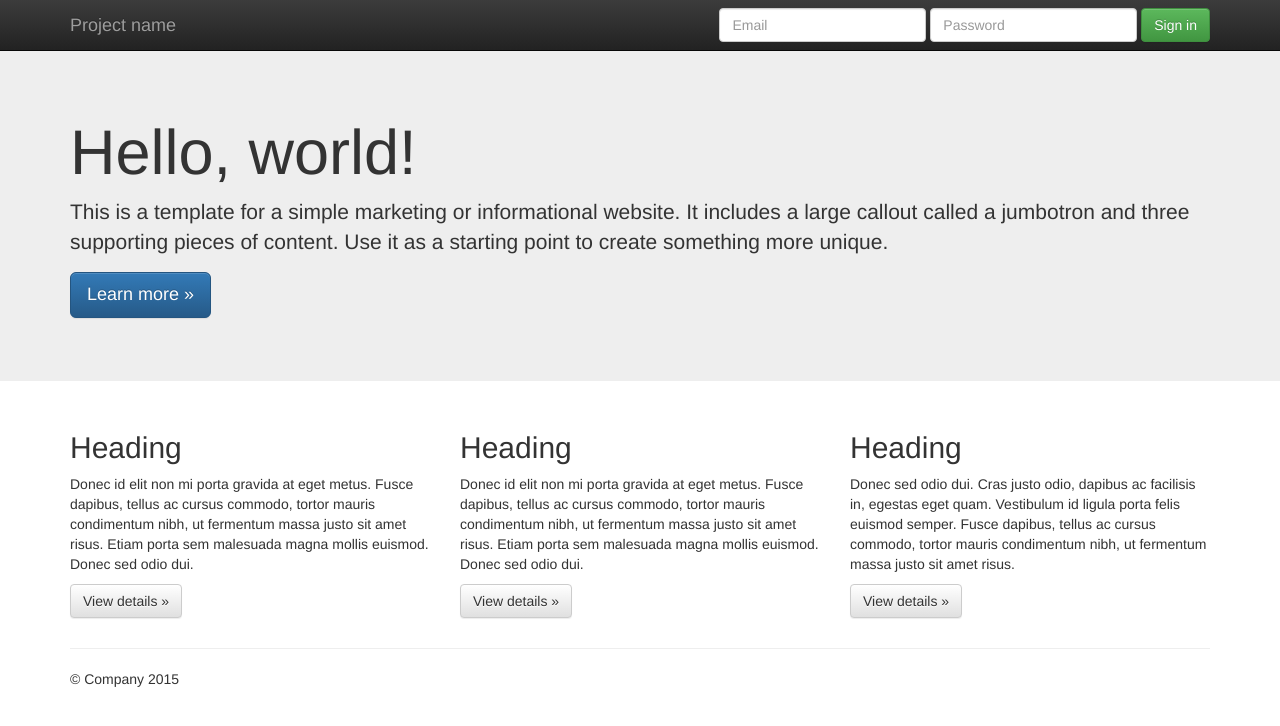
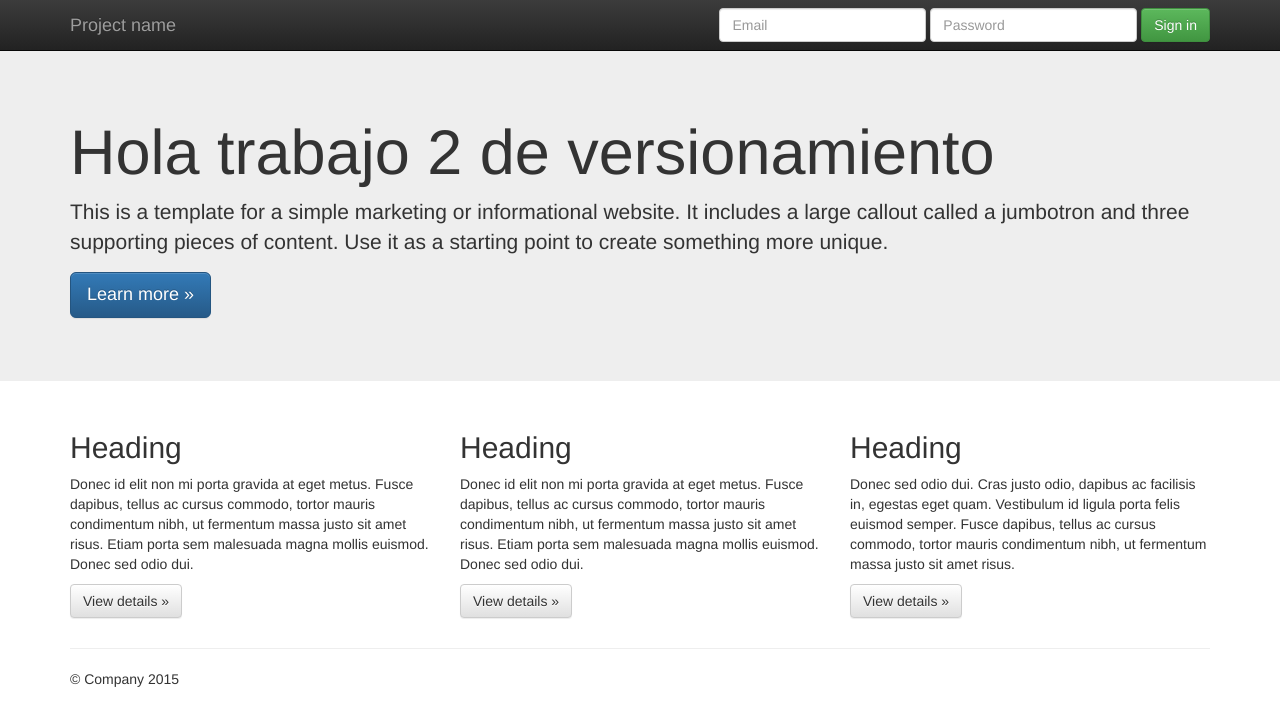
Before and after one commit to jescobo/Trabajo2_Jose_Escobar, a plain HTML site: page index.html in a window 1280 px wide. Drawn offline with nearby package versions, Linux system fonts and the light colour scheme.

Commit message:
Se modifica titulo de template de inicio

```diff
--- a/index.html
+++ b/index.html
@@ -55,7 +55,7 @@
     <!-- Main jumbotron for a primary marketing message or call to action -->
     <div class="jumbotron">
       <div class="container">
-        <h1>Hello, world!</h1>
+        <h1>Hola trabajo 2 de versionamiento</h1>
         <p>This is a template for a simple marketing or informational website. It includes a large callout called a jumbotron and three supporting pieces of content. Use it as a starting point to create something more unique.</p>
         <p><a class="btn btn-primary btn-lg" href="#" role="button">Learn more &raquo;</a></p>
       </div>
```
